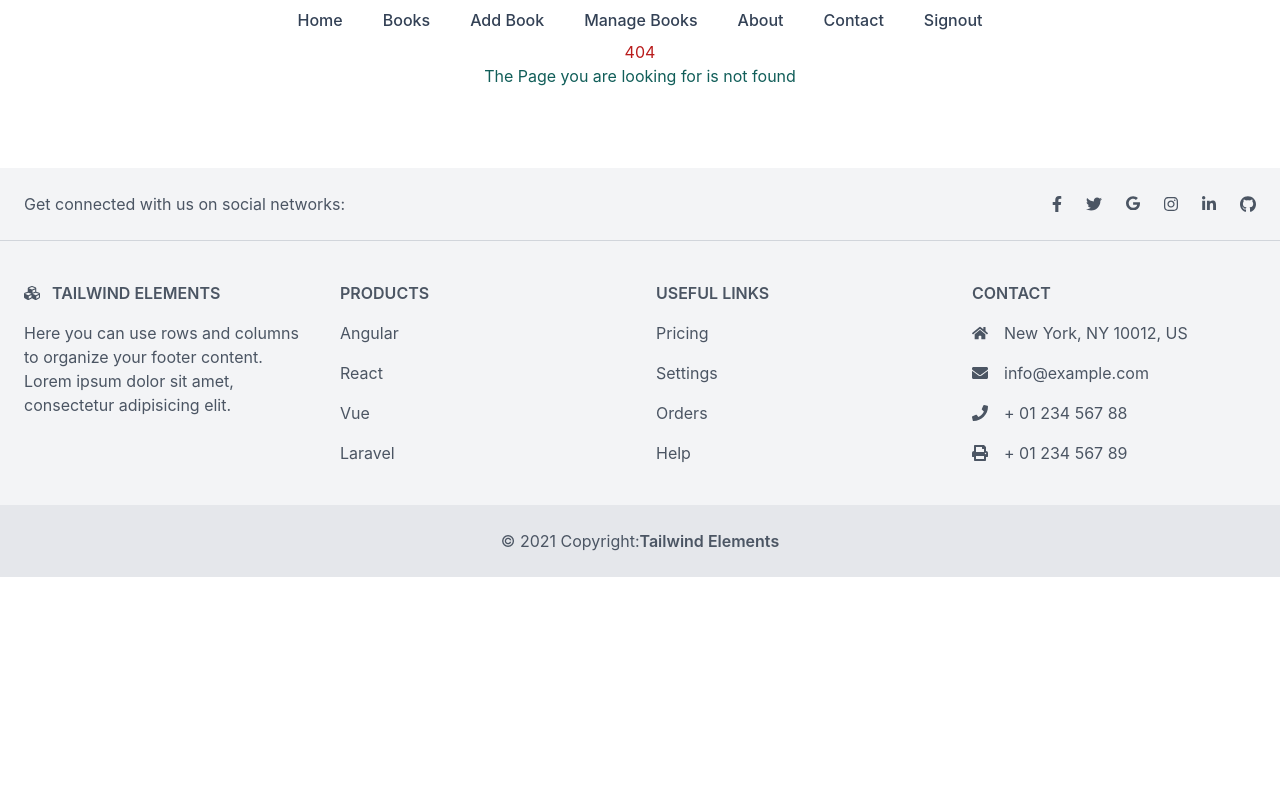
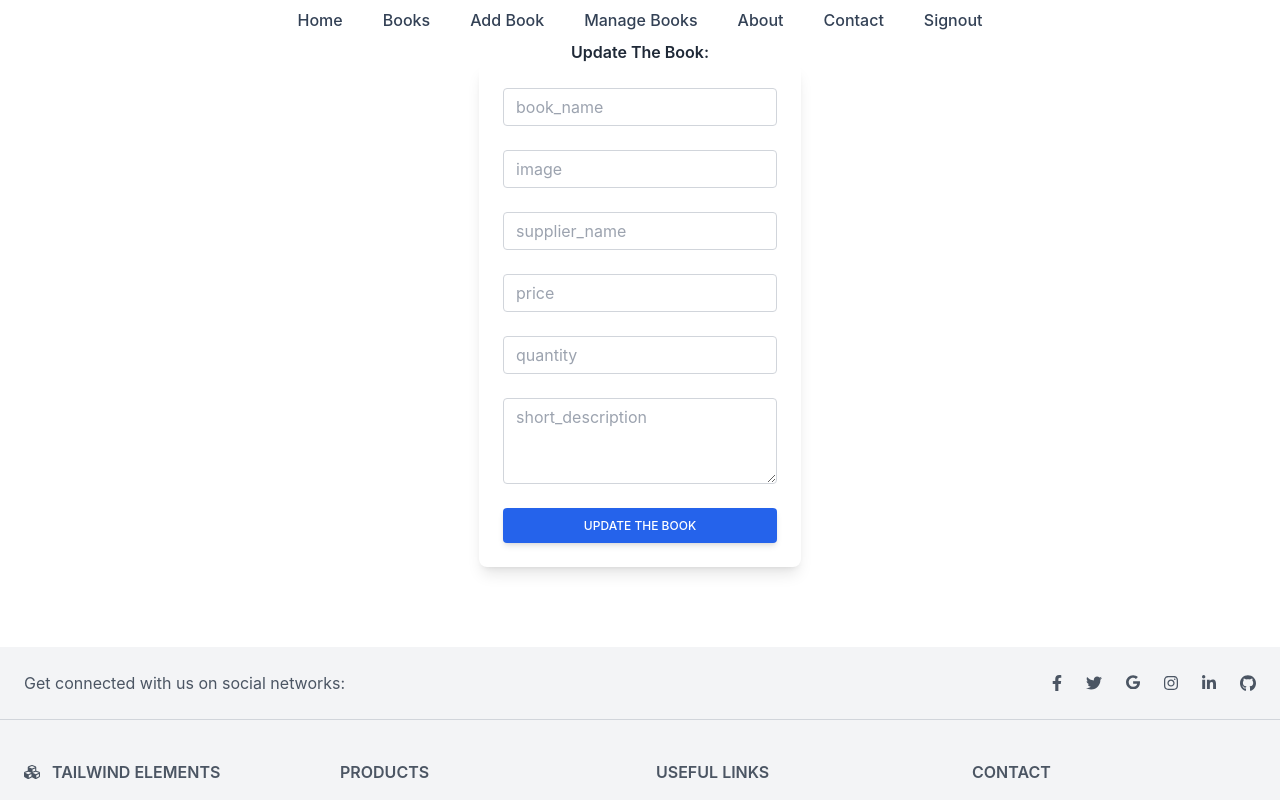
Before and after one commit to moshiur25524/Bookory_Client, a React (Create React App) app: page /update_Book/1 in a window 1280 px wide. Shown: the top 800 px of the page. Built offline with nearby package versions, Linux system fonts and the light colour scheme; no server answers; sample sign-in values are in the browser's storage.

Commit message:
A book can be updated

```diff
--- a/package.json
+++ b/package.json
@@ -10,6 +10,7 @@
     "react": "^18.2.0",
     "react-dom": "^18.2.0",
     "react-firebase-hooks": "^5.1.0",
+    "react-hook-form": "^7.39.4",
     "react-router-dom": "^6.4.3",
     "react-scripts": "5.0.1",
     "react-toastify": "^9.1.1",
--- a/src/App.js
+++ b/src/App.js
@@ -15,6 +15,7 @@ import ManageBooks from './Pages/Home/Books/ManageBooks/ManageBooks';
 import PrivateRoute from './Pages/Login/PrivateRoute/PrivateRoute';
 import BookDetail from './Pages/Home/Books/BookDetail/BookDetail';
 import NotFound from './Shared/NotFound/NotFound';
+import UpdateBook from './Pages/Home/Books/UpdateBook/UpdateBook';
 
 function App() {
   return (
@@ -26,6 +27,7 @@ function App() {
         <Route path='/register' element={<Register />} />
         <Route path='/books' element={<Books></Books>} />
         <Route path='/book/:id' element={<PrivateRoute><BookDetail/></PrivateRoute>}/>
+        <Route path='/update_Book/:id' element={<PrivateRoute><UpdateBook/></PrivateRoute>}/>
         <Route path='/add-book' element={<AddBook />} />
         <Route path='/manage-book' element={<ManageBooks />} />
         <Route path='/about' element={<About />} />
--- a/src/Pages/Home/Books/BookDetail/BookDetail.js
+++ b/src/Pages/Home/Books/BookDetail/BookDetail.js
@@ -1,5 +1,5 @@
 import React, { useEffect, useState } from 'react';
-import { useParams } from 'react-router-dom';
+import { Link, useParams } from 'react-router-dom';
 
 const BookDetail = () => {
     const { id } = useParams()
@@ -29,7 +29,7 @@ const BookDetail = () => {
                                         {book.short_description}
                                     </p>
                                     <a class="inline-block px-7 py-3 mb-2 md:mb-0 md:mr-2 bg-blue-600 text-white font-medium text-sm leading-snug uppercase rounded shadow-md hover:bg-blue-700 hover:shadow-lg focus:bg-blue-700 focus:shadow-lg focus:outline-none focus:ring-0 active:bg-blue-800 active:shadow-lg transition duration-150 ease-in-out" data-mdb-ripple="true" data-mdb-ripple-color="light" href="#!" role="button">Get started</a>
-                                    <a class="inline-block px-7 py-3 bg-transparent text-blue-600 font-medium text-sm leading-snug uppercase rounded hover:text-blue-700 hover:bg-gray-100 focus:bg-gray-100 focus:outline-none focus:ring-0 active:bg-gray-200 transition duration-150 ease-in-out" data-mdb-ripple="true" data-mdb-ripple-color="light" href="#!" role="button">Learn more</a>
+                                    <Link class="inline-block px-7 py-3 bg-transparent text-blue-600 font-medium text-sm leading-snug uppercase rounded hover:text-blue-700 hover:bg-gray-100 focus:bg-gray-100 focus:outline-none focus:ring-0 active:bg-gray-200 transition duration-150 ease-in-out" data-mdb-ripple="true" data-mdb-ripple-color="light" to={`/update_Book/${book._id}`} role="button">update Book</Link>
                                 </div>
                             </div>
                             <div class="md:mb-12 lg:mb-0">
--- /dev/null
+++ b/src/Pages/Home/Books/UpdateBook/UpdateBook.js
@@ -0,0 +1,176 @@
+import React, { useEffect, useState } from 'react';
+import { useForm } from "react-hook-form";
+import { useParams } from 'react-router-dom';
+import { ToastContainer, toast } from 'react-toastify';
+import 'react-toastify/dist/ReactToastify.css';
+
+const UpdateBook = () => {
+
+    const {id} = useParams()
+    const [book, setBook] = useState({})
+
+    useEffect(() => {
+        const url = `http://localhost:8080/book/${id}`
+        fetch(url)
+            .then(res => res.json())
+            .then(data => {
+                console.log(data);
+                setBook(data)
+            })
+    }, [id])
+
+    const { register, handleSubmit } = useForm();
+    const onSubmit = data => {
+        const url = `http://localhost:8080/book/${id}`
+        fetch(url,{
+            method:'PUT',
+            headers:{
+                'content-type':'application/json'
+            },
+            body:JSON.stringify(data)
+        })
+        .then(res => res.json())
+        .then(result =>{
+            console.log(result);
+            toast.warning('Updating A Book !!!')
+        })
+        // console.log(data)
+    };
+
+    return (
+        <div>
+            <ToastContainer/>
+            <h1 className='text-center font-semibold text-gray-800'>Update The Book: {book.book_name}</h1>
+            <div className='flex items-center justify-center w-full'>
+                <div class="block p-6 rounded-lg shadow-lg bg-white max-w-md">
+                    <form onSubmit={handleSubmit(onSubmit)}>
+                        <div class="form-group mb-6">
+                            <input class="form-control block
+                                w-full
+                                px-3
+                                py-1.5
+                                text-base
+                                font-normal
+                                text-gray-700
+                                bg-white bg-clip-padding
+                                border border-solid border-gray-300
+                                rounded
+                                transition
+                                ease-in-out
+                                m-0
+                            focus:text-gray-700 focus:bg-white focus:border-blue-600 focus:outline-none" id="exampleInput7"
+                                placeholder="book_name" {...register("book_name", { required: true })} />
+                        </div>
+                        <div class="form-group mb-6">
+                            <input value={book.image} class="form-control block
+                                w-full
+                                px-3
+                                py-1.5
+                                text-base
+                                font-normal
+                                text-gray-700
+                                bg-white bg-clip-padding
+                                border border-solid border-gray-300
+                                rounded
+                                transition
+                                ease-in-out
+                                m-0
+                            focus:text-gray-700 focus:bg-white focus:border-blue-600 focus:outline-none" id="exampleInput7"
+                                placeholder="image" {...register("image", { required: true })} />
+                        </div>
+                        <div class="form-group mb-6">
+                            <input class="form-control block
+                                w-full
+                                px-3
+                                py-1.5
+                                text-base
+                                font-normal
+                                text-gray-700
+                                bg-white bg-clip-padding
+                                border border-solid border-gray-300
+                                rounded
+                                transition
+                                ease-in-out
+                                m-0
+                            focus:text-gray-700 focus:bg-white focus:border-blue-600 focus:outline-none" id="exampleInput7"
+                                placeholder="supplier_name" {...register("supplier_name", { required: true })} />
+                        </div>
+                        <div class="form-group mb-6">
+                            <input type='number' class="form-control block
+                                w-full
+                                px-3
+                                py-1.5
+                                text-base
+                                font-normal
+                                text-gray-700
+                                bg-white bg-clip-padding
+                                border border-solid border-gray-300
+                                rounded
+                                transition
+                                ease-in-out
+                                m-0
+                            focus:text-gray-700 focus:bg-white focus:border-blue-600 focus:outline-none" id="exampleInput7"
+                                placeholder="price" {...register("price", { required: true })} />
+                        </div>
+                        <div class="form-group mb-6">
+                            <input type='number' class="form-control block
+                                w-full
+                                px-3
+                                py-1.5
+                                text-base
+                                font-normal
+                                text-gray-700
+                                bg-white bg-clip-padding
+                                border border-solid border-gray-300
+                                rounded
+                                transition
+                                ease-in-out
+                                m-0
+                            focus:text-gray-700 focus:bg-white focus:border-blue-600 focus:outline-none" id="exampleInput7"
+                                placeholder="quantity" {...register("quantity", { required: true })} />
+                        </div>
+                        <div class="form-group mb-6">
+                            <textarea class="form-control block
+                                w-full
+                                px-3
+                                py-1.5
+                                text-base
+                                font-normal
+                                text-gray-700
+                                bg-white bg-clip-padding
+                                border border-solid border-gray-300
+                                rounded
+                                transition
+                                ease-in-out
+                                m-0
+                            focus:text-gray-700 focus:bg-white focus:border-blue-600 focus:outline-none"id="exampleFormControlTextarea13"
+                                rows="3"
+                                placeholder="short_description" {...register("short_description", { required: true })} />
+                        </div>
+
+                        <input type="submit" class="
+                                w-full
+                                px-6
+                                py-2.5
+                              bg-blue-600
+                              text-white
+                                font-medium
+                                text-xs
+                                leading-tight
+                                uppercase
+                                rounded
+                                shadow-md
+                                hover:bg-blue-700 hover:shadow-lg
+                                focus:bg-blue-700 focus:shadow-lg focus:outline-none focus:ring-0
+                                active:bg-blue-800 active:shadow-lg
+                                transition
+                                duration-150
+                                ease-in-out" value='Update the book' />
+                    </form>
+                </div>
+            </div>
+        </div>
+    );
+};
+
+export default UpdateBook;
--- a/src/index.css
+++ b/src/index.css
@@ -1,6 +1,12 @@
 @tailwind base;
 @tailwind components;
 @tailwind utilities;
+
+*{
+  margin: 0;
+  padding: 0;
+  box-sizing: border-box;
+}
 
 body {
   margin: 0;
```
Also changed, not shown: 1 other file (tests, documents, lock files or other folders).
